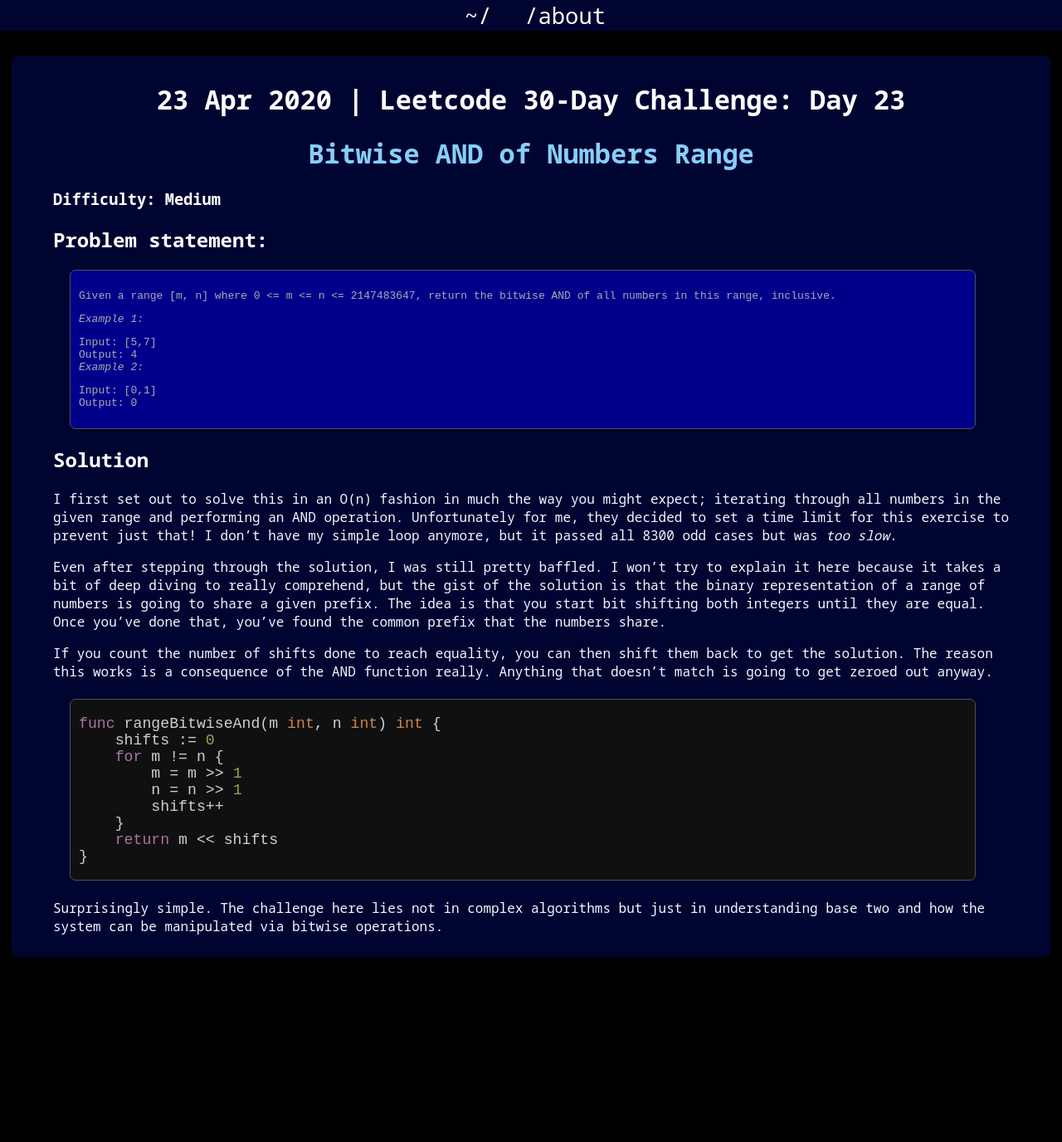
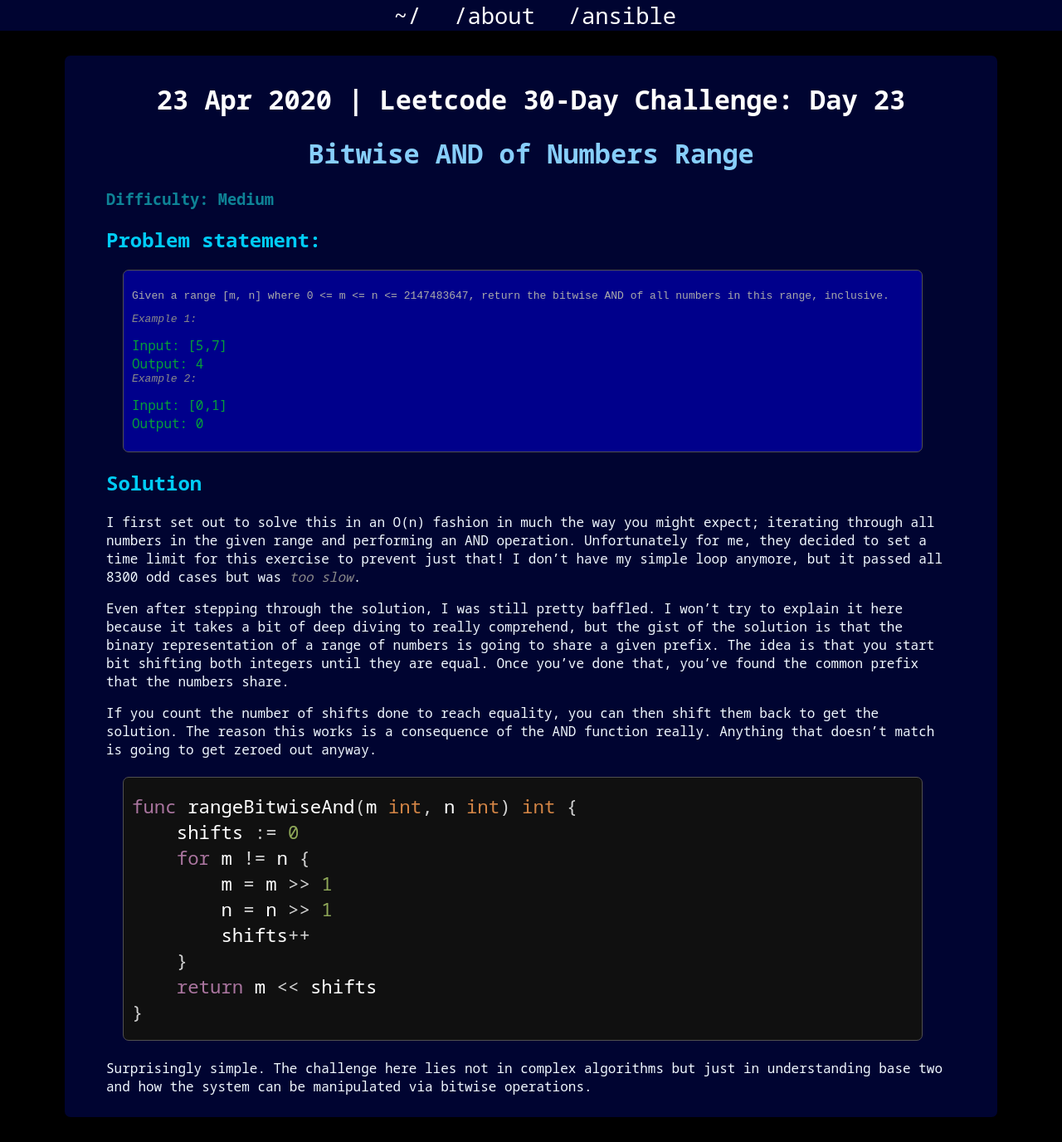
Before and after one commit to bartenbach/proxa.github.io, a Jekyll site: the page built from _posts/2020-04-23-leetcode-day-23.md, in a window 1280 px wide. Shown: the whole page at 83% size. Built offline with Jekyll 4.4.1, drawn with Linux system fonts in a browser that asks for light colours; before the commit the page ends 1183 px from its top, so only the background shows below that.

Commit message:
Ranting about Ansible

```diff
--- a/_data/navigation.yml
+++ b/_data/navigation.yml
@@ -2,5 +2,5 @@
   link: /
 - name: /about
   link: /about.html
-    #- name: /resume
-    #link: /resume.html
+- name: /ansible
+  link: /ansible.html
--- a/_sass/main.scss
+++ b/_sass/main.scss
@@ -8,6 +8,16 @@
   margin-top: 0px;
   margin-left: 0px;
   margin-right: 0px;
+}
+
+code {
+  font-family: 'Noto Sans Mono', monospace;
+  color: #069f39;
+}
+
+pre > code {
+  font-family: 'Noto Sans Mono', monospace;
+  color: #fff;
 }
 
 .container {
@@ -46,6 +56,18 @@
 
 h1 {
   text-align: center;
+}
+
+h2 {
+  color: #00ccf6;
+}
+
+h3 {
+  color: #0e8396;
+}
+
+em {
+  color: #8a8a8a;
 }
 
 .gray {
@@ -94,7 +116,7 @@
   margin-top: 30px;
   margin-bottom: 30px;
   padding: 10px 50px;
-  width: 90%;
+  width: 80%;
   border-radius: 7px;
   border-color: rgba(0,0,0,.8);
 }
@@ -150,8 +172,3 @@
   display: block;
   text-align: center;
 }
-
-iframe {
-  width: 100%;
-  height: 100%;
-}
```
Also changed, not shown: about.md (+1 -1 lines), ansible.md (added, +40 -0 lines), assets/images/clown.jpg (added), 1 other file.
